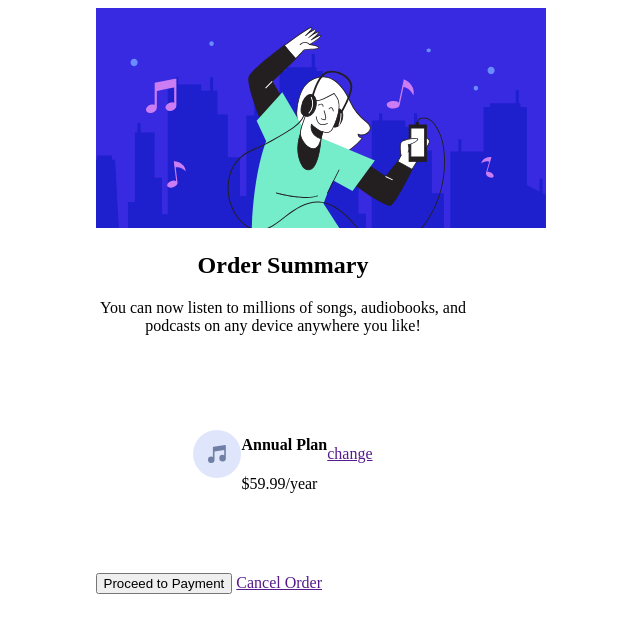
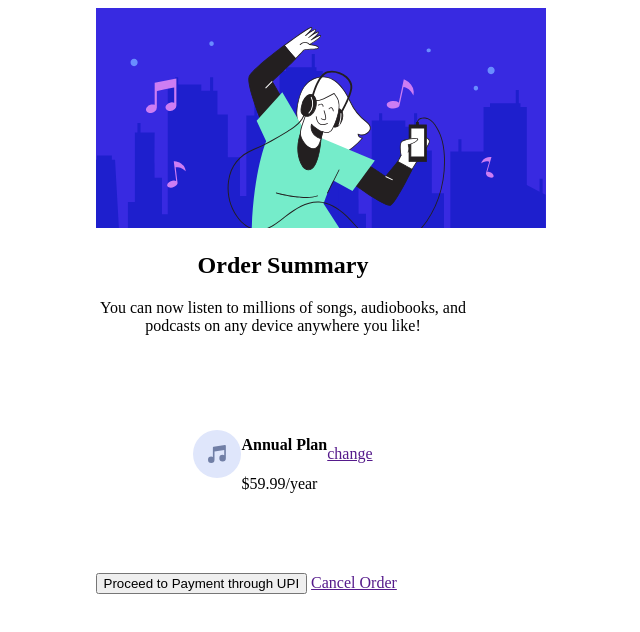
Before and after one commit to rahulsuch/frontend-mentor, a plain HTML site: page index.html in a window 1280 px wide. Shown: the whole page, without its empty margins (357-997 px from the left). Drawn offline with Linux system fonts and the light colour scheme.

Commit message:
change some Para

```diff
--- a/index.html
+++ b/index.html
@@ -23,7 +23,7 @@
             <a href="" id="change">change</a>
         </div>
         <div id="buttons">
-            <button>Proceed to Payment</button>
+            <button>Proceed to Payment through UPI</button>
             <a href="">Cancel Order</a>
         </div>
     </Section>
```
